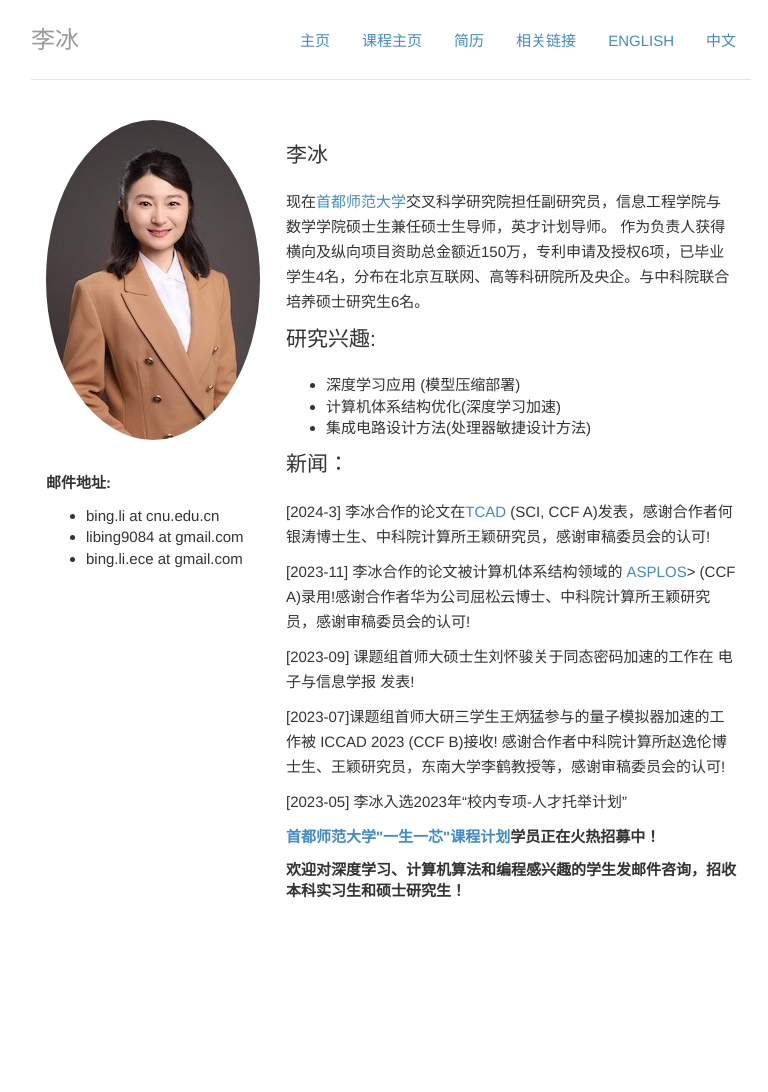
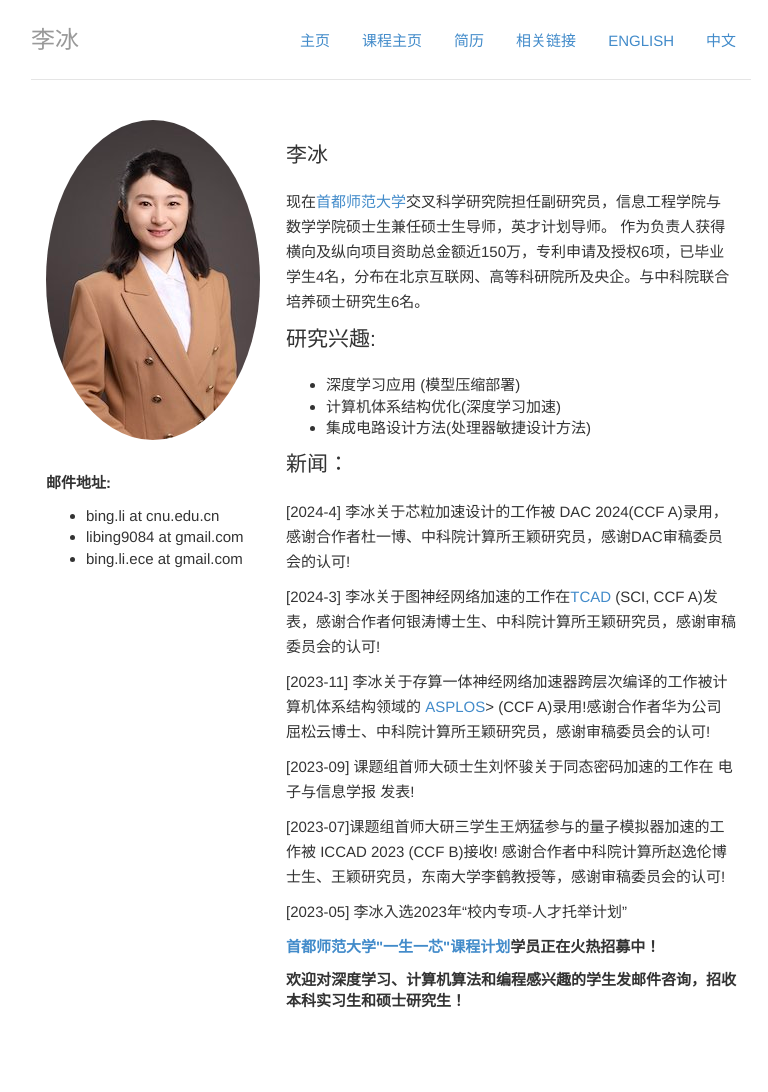
Before and after one commit to libingict/libingict.github.io, a Jekyll site: the page built from index_cn.html, in a window 1280 px wide. Shown: the whole page, without its empty margins (249-1017 px from the left). Built offline with Jekyll 4.4.1, drawn with Linux system fonts in a browser that asks for light colours; before the commit the page ends 982 px from its top, so only the background shows below that.

Commit message:
更新发表情况，更新英文版链接

```diff
--- a/_layouts/default_en.html
+++ b/_layouts/default_en.html
@@ -36,7 +36,7 @@
 			<div class="header">
 		    	<ul class="nav nav-pills pull-right">
 		          <li><a href="index_en.html" title = "Home">Home</a></li>
-		          <li><a href="/teaching/index_cn.html">Course</a></li>
+<!--		          <li><a href="/teaching/index_cn.html">Course</a></li>-->
 <!--		          <li><a href="/teaching/seminar.html">Seminar</a></li>-->
 		          <li><a href="/cv/index_en.html">CV</a></li>
 		          <li><a href="/about/index_en.html">Misc</a></li>
--- a/index_cn.html
+++ b/index_cn.html
@@ -57,10 +57,13 @@ cv: passive
                 <li>集成电路设计方法(处理器敏捷设计方法)</li>
             </ul>
             <p class="lead" , id="news">新闻：</p>
-            <p>[2024-3] 李冰合作的论文在<a href="https://ieeexplore.ieee.org/abstract/document/10463614/">TCAD</a> (SCI, CCF
+                        <p>[2024-4] 李冰关于芯粒加速设计的工作被 DAC 2024(CCF
+                A)录用，感谢合作者杜一博、中科院计算所王颖研究员，感谢DAC审稿委员会的认可!</p>
+            <p>
+            <p>[2024-3] 李冰关于图神经网络加速的工作在<a href="https://ieeexplore.ieee.org/abstract/document/10463614/">TCAD</a> (SCI, CCF
                 A)发表，感谢合作者何银涛博士生、中科院计算所王颖研究员，感谢审稿委员会的认可!</p>
             <p>
-                [2023-11] 李冰合作的论文被计算机体系结构领域的 <a href="https://arxiv.org/abs/2401.12428">ASPLOS</a>> (CCF A)录用!感谢合作者华为公司屈松云博士、中科院计算所王颖研究员，感谢审稿委员会的认可!</p>
+                [2023-11] 李冰关于存算一体神经网络加速器跨层次编译的工作被计算机体系结构领域的 <a href="https://arxiv.org/abs/2401.12428">ASPLOS</a>> (CCF A)录用!感谢合作者华为公司屈松云博士、中科院计算所王颖研究员，感谢审稿委员会的认可!</p>
             <p>[2023-09] 课题组首师大硕士生刘怀骏关于同态密码加速的工作在 电子与信息学报 发表!</p>
             <p>[2023-07]课题组首师大研三学生王炳猛参与的量子模拟器加速的工作被 ICCAD 2023 (CCF B)接收!
                 感谢合作者中科院计算所赵逸伦博士生、王颖研究员，东南大学李鹤教授等，感谢审稿委员会的认可!</p>
--- a/index_en.html
+++ b/index_en.html
@@ -14,10 +14,10 @@ cv: passive
     <div class="header">
         <ul class="nav nav-pills pull-right">
             <li><a href="/index_en.html" title="Home">Home</a></li>
-            <li><a href="/teaching/index_cn.html">Course</a></li>
+<!--            <li><a href="/teaching/index_cn.html">Course</a></li>-->
 <!--            <li><a href="/teaching/seminar.html">Seminar</a></li>-->
             <li><a href="/cv/index_en.html">CV</a></li>
-            <li><a href="/about/index_en.html>Misc</a></li>
+            <li><a href="/about/index_en.html"> Misc </a></li>
             <li><a href="#">English</a></li>
             <li><a href="index_cn.html">中文</a></li>
         </ul>
```
